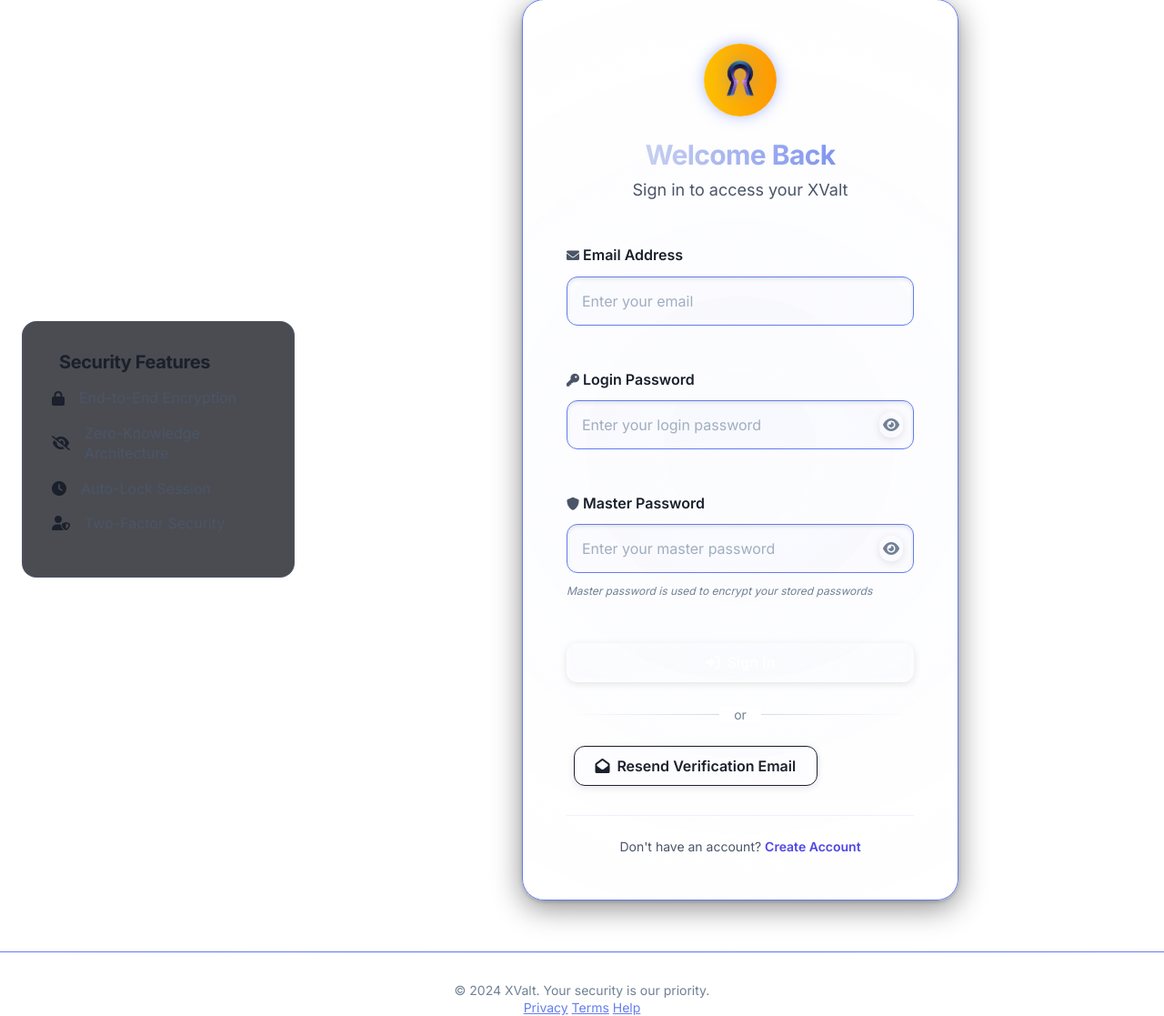
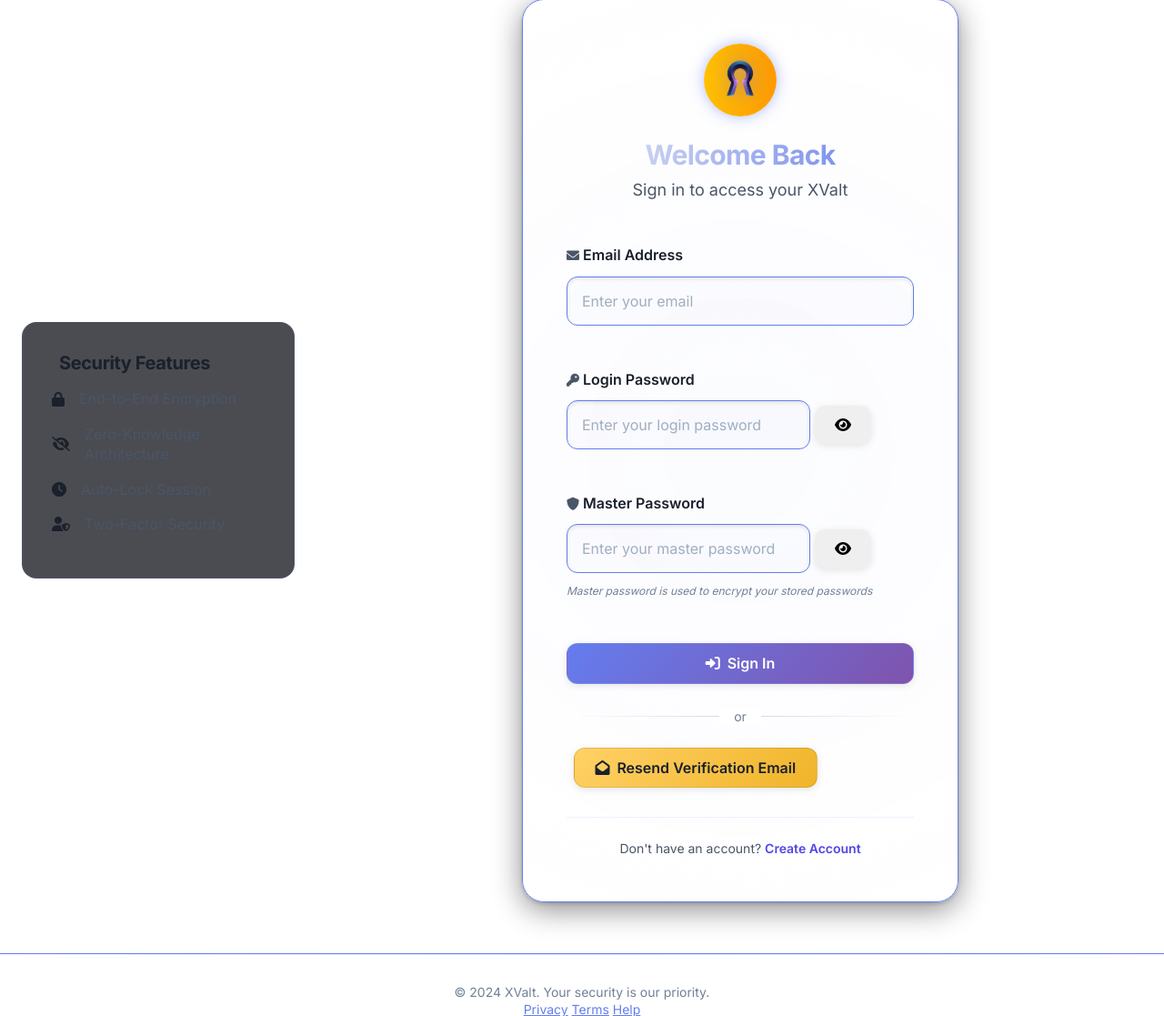
Before and after one commit to dhruuvw/passager, a Flask app: page /login in a window 1280 px wide. Shown: the part 148-1265 px from the top of the page at 91% size. Run offline with Flask 3, Linux system fonts and the light colour scheme; some libraries are stand-ins or nearby versions; some web fonts are replaced.

Commit message:
Fix button visibility issues during light/dark mode toggle

```diff
--- a/static/css/style.css
+++ b/static/css/style.css
@@ -739,7 +739,7 @@ footer::before {
 
 .btn-primary {
     background: linear-gradient(135deg, #647DEE, #7F53AC);
-    color: white;
+    color: #FFFFFF !important;
     box-shadow: var(--shadow-md);
     border: 1px solid rgba(255, 255, 255, 0.1);
 }
@@ -749,13 +749,14 @@ footer::before {
     transform: translateY(-3px);
     box-shadow: var(--shadow-lg), 0 0 15px rgba(100, 125, 238, 0.5);
     border: 1px solid rgba(255, 255, 255, 0.2);
+    color: #FFFFFF !important;
 }
 
 
 
 .btn-secondary {
     background: linear-gradient(135deg, #FFD166, #F0B429);
-    color: var(--bg-primary);
+    color: #1a202c !important;
     font-weight: 600;
     border: 1px solid rgba(255, 255, 255, 0.1);
 }
@@ -765,13 +766,14 @@ footer::before {
     transform: translateY(-3px);
     box-shadow: var(--shadow-md), 0 0 15px rgba(240, 180, 41, 0.5);
     border: 1px solid rgba(255, 255, 255, 0.2);
+    color: #1a202c !important;
 }
 
 
 
 .btn-outline {
     background-color: rgba(255, 255, 255, 0.05);
-    color: var(--text-primary);
+    color: var(--text-primary) !important;
     border: 1px solid rgba(100, 125, 238, 0.3);
     box-shadow: none;
     backdrop-filter: blur(5px);
@@ -783,7 +785,7 @@ footer::before {
     border: 1px solid rgba(100, 125, 238, 0.6);
     transform: translateY(-2px);
     box-shadow: 0 5px 15px rgba(0, 0, 0, 0.1), 0 0 10px rgba(100, 125, 238, 0.2);
-    color: #E4E8F0;
+    color: var(--text-primary) !important;
 }
 
 .btn::before {
@@ -1733,33 +1735,6 @@ input::placeholder, textarea::placeholder {
 }
 
 /* ===== ADDITIONAL BUTTON AND FORM FIXES ===== */
-/* Password input styling */
-.password-input {
-    position: relative;
-    display: flex;
-    align-items: center;
-}
-
-.password-input input {
-    flex: 1;
-    padding-right: 3rem;
-}
-
-.password-toggle {
-    position: absolute;
-    right: 0.75rem;
-    background: none;
-    border: none;
-    color: var(--text-muted);
-    cursor: pointer;
-    padding: 0.25rem;
-    transition: color var(--transition-hover);
-}
-
-.password-toggle:hover {
-    color: var(--accent-color);
-    filter: drop-shadow(0 0 10px rgba(255, 215, 0, 0.4));
-}
 
 /* Auth page specific buttons */
 .auth-divider {
@@ -2288,24 +2263,93 @@ input[type="submit"],
     margin-left: var(--spacing-sm);
 }
 
+/* Light theme button adjustments */
+[data-theme="light"] .btn-primary,
+:root .btn-primary {
+    background: linear-gradient(135deg, #647DEE, #7F53AC) !important;
+    color: #FFFFFF !important;
+    border: 1px solid rgba(255, 255, 255, 0.1);
+}
+
+[data-theme="light"] .btn-primary:hover,
+:root .btn-primary:hover {
+    background: linear-gradient(135deg, #7F53AC, #647DEE) !important;
+    color: #FFFFFF !important;
+    transform: translateY(-3px);
+    box-shadow: var(--shadow-lg), 0 0 15px rgba(100, 125, 238, 0.5);
+}
+
+[data-theme="light"] .btn-secondary,
+:root .btn-secondary {
+    background: linear-gradient(135deg, #FFD166, #F0B429) !important;
+    color: #1a202c !important;
+    font-weight: 600;
+    border: 1px solid rgba(0, 0, 0, 0.1);
+}
+
+[data-theme="light"] .btn-secondary:hover,
+:root .btn-secondary:hover {
+    background: linear-gradient(135deg, #F0B429, #FFD166) !important;
+    color: #1a202c !important;
+    transform: translateY(-3px);
+    box-shadow: var(--shadow-md), 0 0 15px rgba(240, 180, 41, 0.5);
+}
+
+[data-theme="light"] .btn-outline,
+:root .btn-outline {
+    background-color: rgba(100, 125, 238, 0.1) !important;
+    color: #1a202c !important;
+    border: 2px solid #647DEE !important;
+    font-weight: 500;
+}
+
+[data-theme="light"] .btn-outline:hover,
+:root .btn-outline:hover {
+    background-color: rgba(100, 125, 238, 0.2) !important;
+    color: #1a202c !important;
+    border: 2px solid #7F53AC !important;
+    transform: translateY(-2px);
+    box-shadow: 0 5px 15px rgba(0, 0, 0, 0.1), 0 0 10px rgba(100, 125, 238, 0.3);
+}
+
 /* Dark theme button adjustments */
+[data-theme="dark"] .btn-primary {
+    background: linear-gradient(135deg, #647DEE, #7F53AC) !important;
+    color: #FFFFFF !important;
+    border: 1px solid rgba(255, 255, 255, 0.1);
+}
+
+[data-theme="dark"] .btn-primary:hover {
+    background: linear-gradient(135deg, #7F53AC, #647DEE) !important;
+    color: #FFFFFF !important;
+    transform: translateY(-3px);
+    box-shadow: var(--shadow-lg), 0 0 15px rgba(100, 125, 238, 0.5);
+}
+
+[data-theme="dark"] .btn-secondary {
+    background: linear-gradient(135deg, #FFD166, #F0B429) !important;
+    color: #1a202c !important;
+    font-weight: 600;
+    border: 1px solid rgba(255, 255, 255, 0.1);
+}
+
+[data-theme="dark"] .btn-secondary:hover {
+    background: linear-gradient(135deg, #F0B429, #FFD166) !important;
+    color: #1a202c !important;
+    transform: translateY(-3px);
+    box-shadow: var(--shadow-md), 0 0 15px rgba(240, 180, 41, 0.5);
+}
+
 [data-theme="dark"] .btn-outline {
-    background: rgba(79, 70, 229, 0.15);
-    color: var(--text-white);
-    border: 2px solid var(--accent-color);
+    background: rgba(79, 70, 229, 0.15) !important;
+    color: var(--text-white) !important;
+    border: 2px solid var(--accent-color) !important;
 }
 
 [data-theme="dark"] .btn-outline:hover {
-    background: rgba(79, 70, 229, 0.25);
-    color: var(--text-white);
-}
-
-[data-theme="dark"] .btn-secondary {
-    color: var(--text-primary);
-}
-
-[data-theme="dark"] .btn-secondary:hover {
-    color: var(--text-white);
+    background: rgba(79, 70, 229, 0.25) !important;
+    color: var(--text-white) !important;
+    border: 2px solid var(--accent-warm) !important;
 }
 
 /* Shimmer effect for buttons */
```
